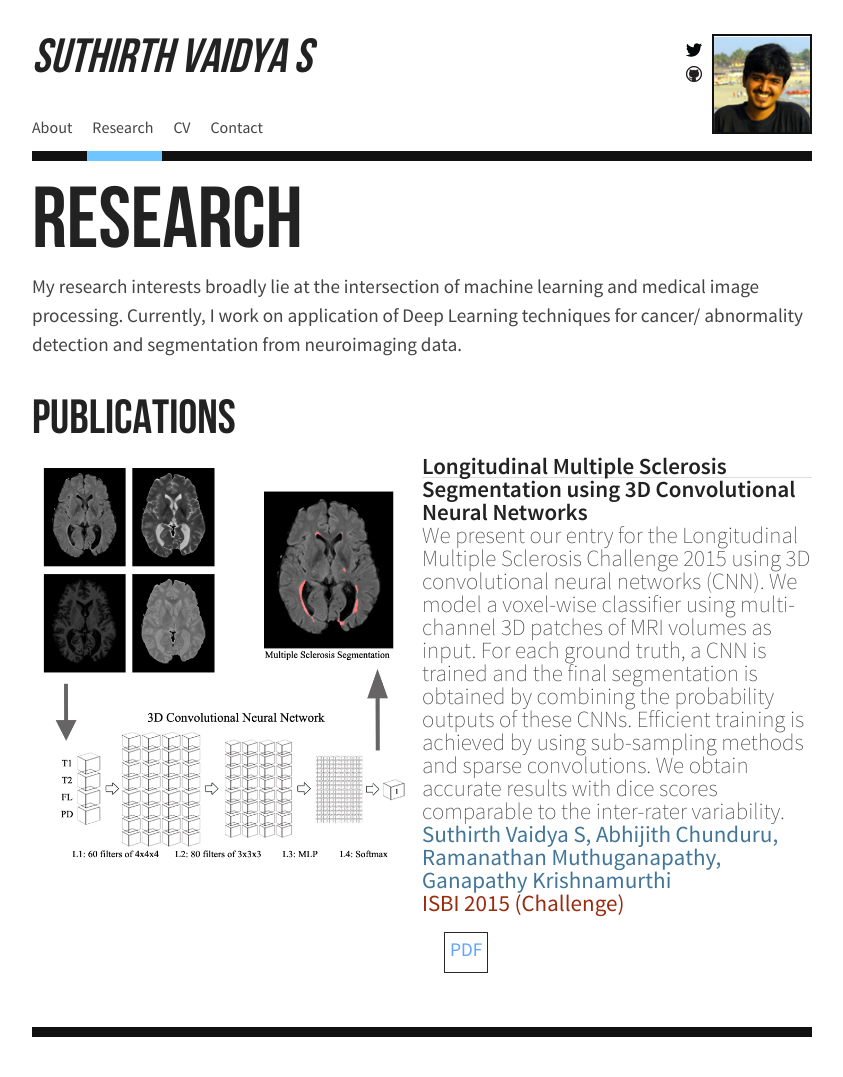
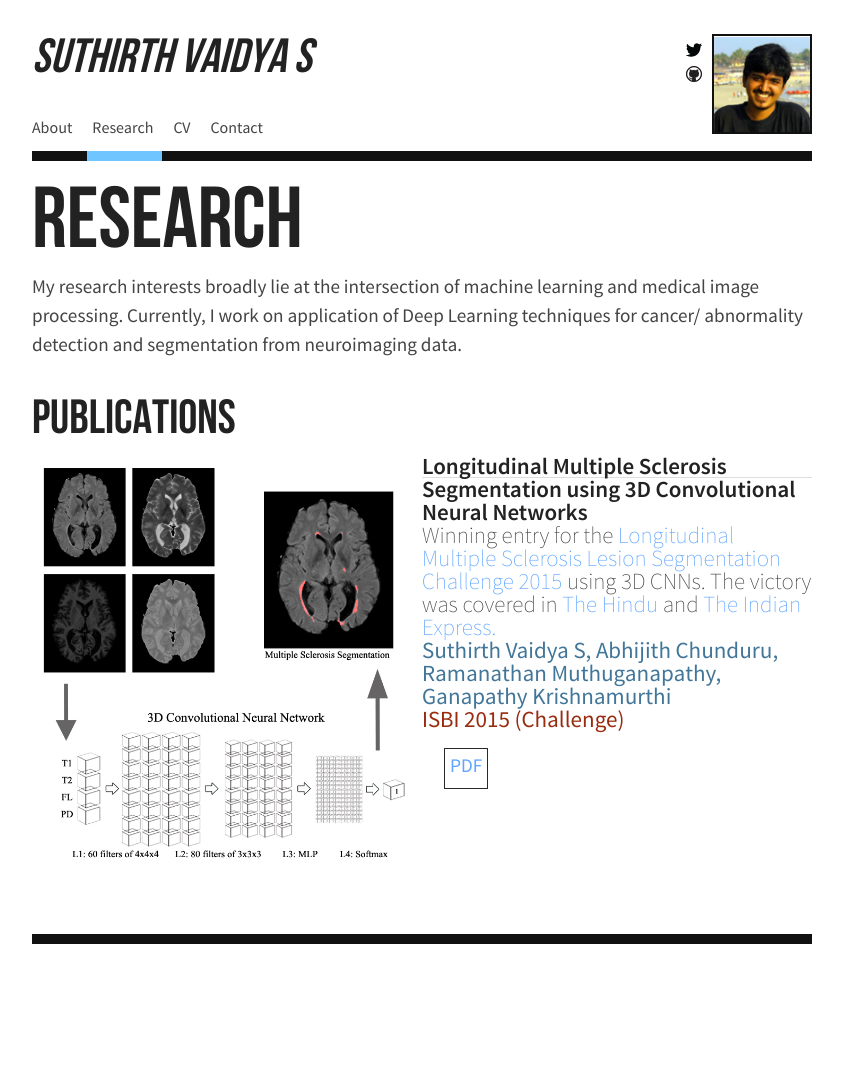
Before and after one commit to suthirth/suthirth.github.io, a Jekyll site: the page built from research/index.html, in a window 1280 px wide. Shown: the whole page, without its empty margins (218-1061 px from the left). Built offline with Jekyll 4.4.1, drawn with Linux system fonts in a browser that asks for light colours; after the commit the page ends 984 px from its top, so only the background shows below that.

Commit message:
Update index.html

```diff
--- a/research/index.html
+++ b/research/index.html
@@ -22,7 +22,8 @@ layout: default
         <div class="col-md-6">
           <div class="pub">
             <div class="pubt">Longitudinal Multiple Sclerosis Segmentation using 3D Convolutional Neural Networks</div>
-            <div class="pubd">We present our entry for the Longitudinal Multiple Sclerosis Challenge 2015 using 3D convolutional neural networks (CNN). We model a voxel-wise classifier using multi-channel 3D patches of MRI volumes as input. For each ground truth, a CNN is trained and the final segmentation is obtained by combining the probability outputs of these CNNs. Efficient training is achieved by using sub-sampling methods and sparse convolutions. We obtain accurate results with dice scores comparable to the inter-rater variability.</div>
+            <div class="pubd">Winning entry for the <a href="http://iacl.ece.jhu.edu/MSChallenge">Longitudinal Multiple Sclerosis Lesion Segmentation Challenge 2015</a> using 3D CNNs.
+            The victory was covered in <a href="http://www.thehindu.com/news/cities/chennai/iitm-team-bags-honours/article7156233.ece">The Hindu</a> and <a href="http://indianexpress.com/article/technology/science/from-the-lab-algorithms-to-get-machines-to-study-medical-reports/">The Indian Express.</a></div>
             <div class="puba">Suthirth Vaidya S, Abhijith Chunduru, Ramanathan Muthuganapathy, Ganapathy Krishnamurthi</div>
             <div class="pubv">ISBI 2015 (Challenge)</div>
             <div class="publ">
```
